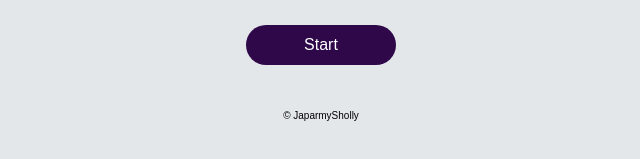
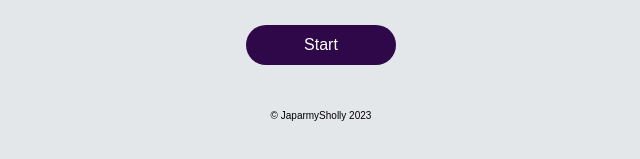
Before and after one commit to JaparmySholly/ALX-Project, a plain HTML site: page index.html in a window 1280 px wide. Shown: the part 545-704 px from the top of the page, 319-959 px from the left. Drawn offline with Linux system fonts and the light colour scheme.

Commit message:
Adding more features

```diff
--- a/index.html
+++ b/index.html
@@ -23,7 +23,7 @@
         </div>
     </section>
     <button id="Start" type="button">Start</button>
-    <h3 class="footer1">&copy; JaparmySholly</h3>
+    <h3 class="footer1">&copy; JaparmySholly 2023</h3>
     <script src="script.js"></script>
     <script src="quiz.js"></script>
 </body>
```
